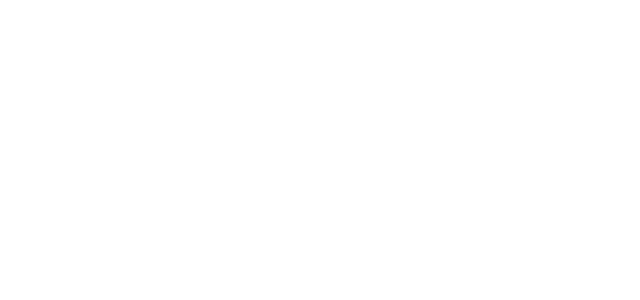
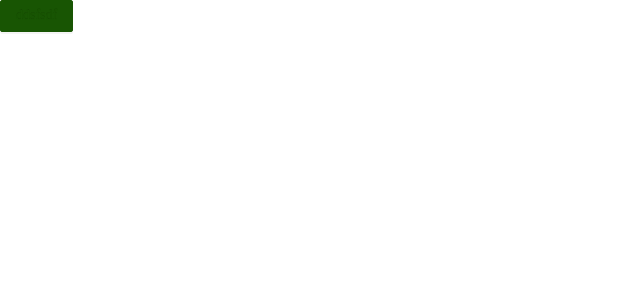
Before and after one commit to GSG-G10/saydat-alard, a React (Create React App) app in the folder client/: page / in a window 1280 px wide. Shown: the top 300 px of the page, without its empty margins (0-640 px from the left). Built offline with nearby package versions, Linux system fonts and the light colour scheme.

Commit message:
'antd' base theme customization.

```diff
--- a/client/craco.config.js
+++ b/client/craco.config.js
@@ -7,7 +7,13 @@ module.exports = {
       options: {
         lessLoaderOptions: {
           lessOptions: {
-            modifyVars: { '@primary-color': '#1DA57A' },
+            modifyVars: {
+              '@primary-color': '#185503',
+              '@border-color-base': 'hsv(0, 0, 85%)',
+              '@font-family': 'Almarai ',
+              '@body-background': '#fff',
+              '@btn-primary-color': '#185503',
+            },
             javascriptEnabled: true,
           },
         },
--- a/client/package.json
+++ b/client/package.json
@@ -5,12 +5,14 @@
   "dependencies": {
     "@ant-design/icons": "^4.7.0",
     "@craco/craco": "^6.4.0",
+    "@expo-google-fonts/almarai": "^0.2.0",
     "@testing-library/jest-dom": "^5.14.1",
     "@testing-library/react": "^11.2.7",
     "@testing-library/user-event": "^12.8.3",
     "antd": "^4.16.13",
     "axios": "^0.23.0",
     "craco-less": "^1.20.0",
+    "expo-font": "^10.0.3",
     "react": "^17.0.2",
     "react-dom": "^17.0.2",
     "react-router-dom": "^5.3.0",
--- a/client/src/App.js
+++ b/client/src/App.js
@@ -1,9 +1,12 @@
 import React from 'react';
 import 'antd/dist/antd.less';
+import { Button } from 'antd';
 
 function App() {
   return (
-    <div className="App" />
+    <div className="App">
+      <Button type="primary"> ddsfsdf</Button>
+    </div>
   );
 }
 
```
Also changed, not shown: 1 other file (tests, documents, lock files or other folders).
